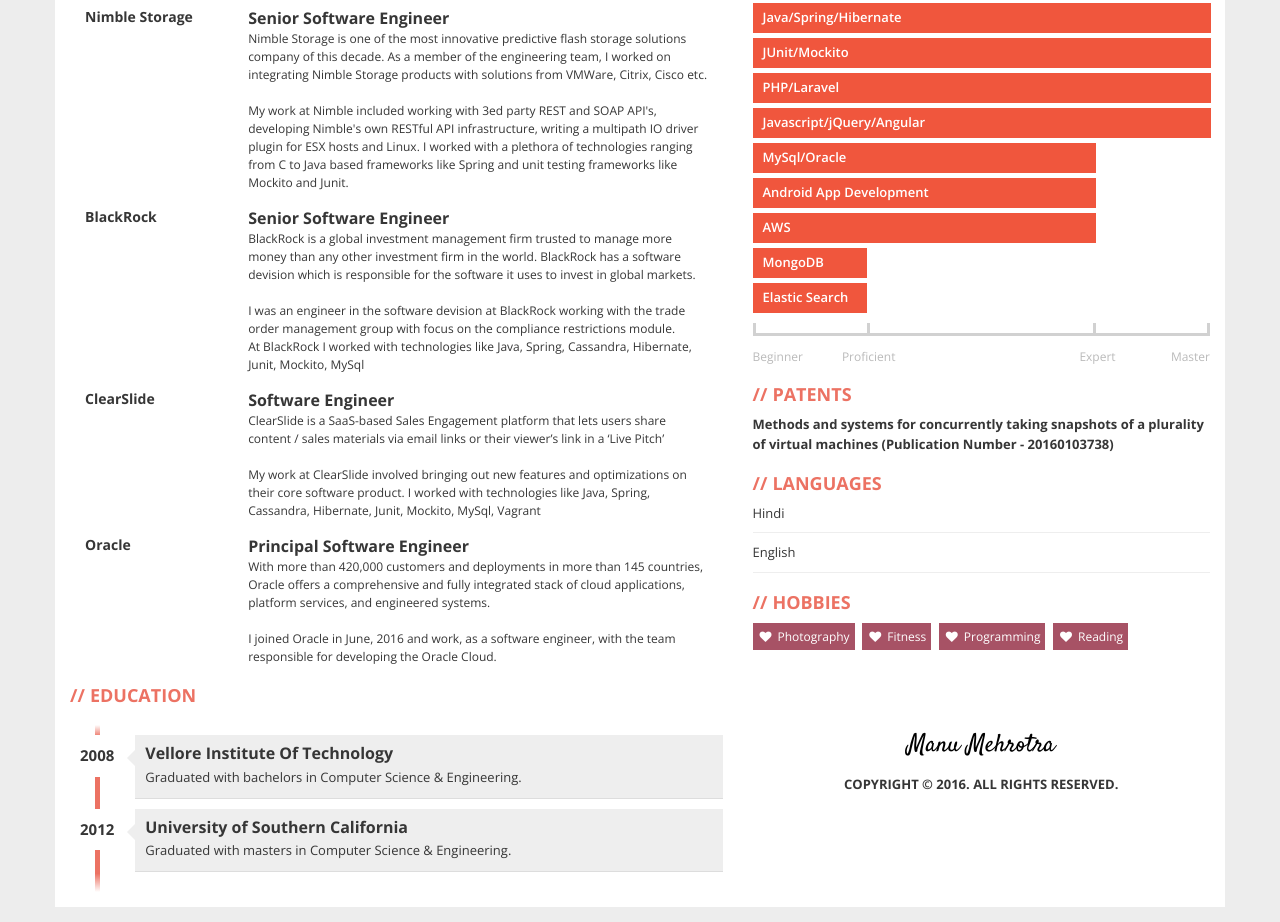
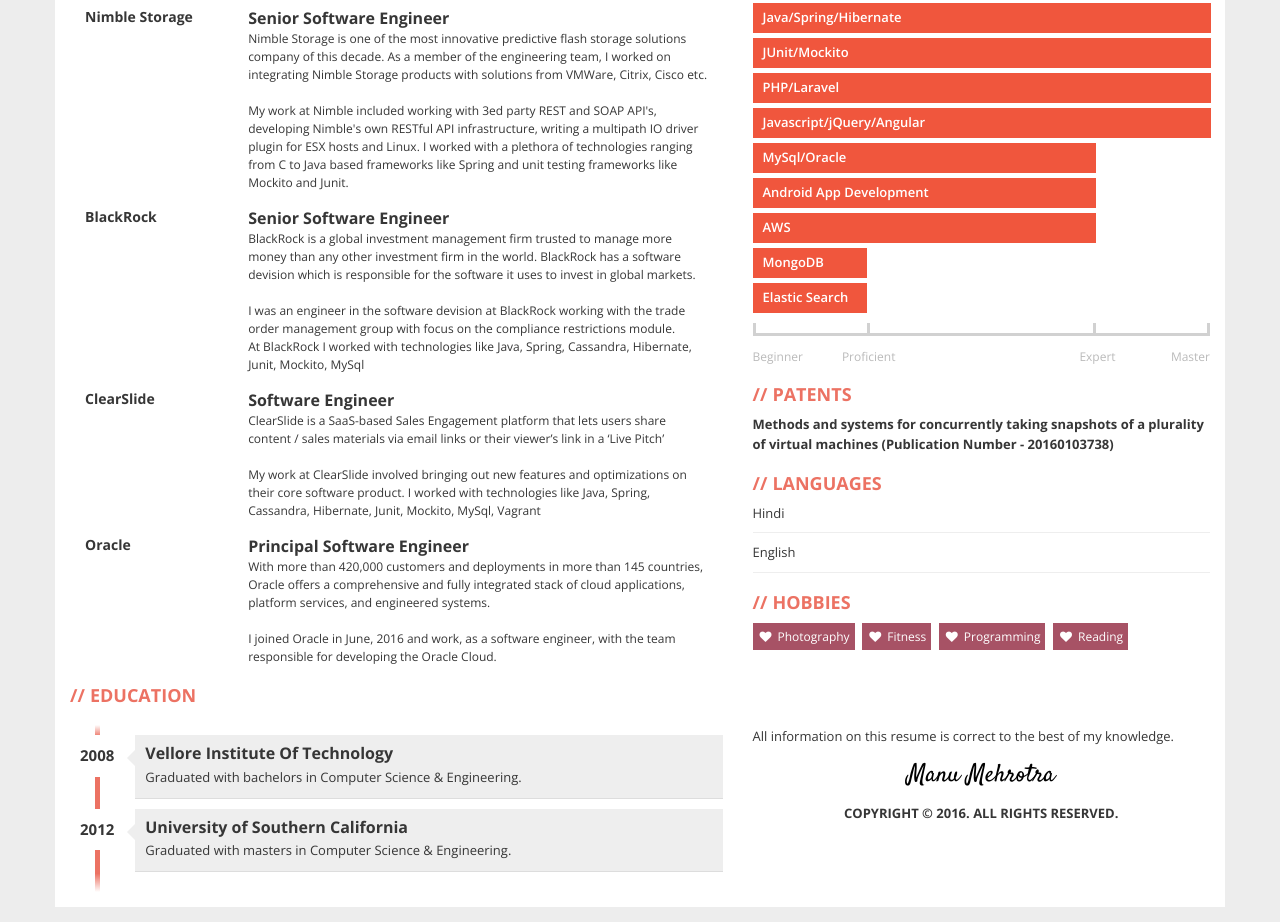
Before and after one commit to manu-ws/manu-ws.github.io, a plain HTML site: page index.html in a window 1280 px wide. Shown: the part 535-1457 px from the top of the page. Drawn offline with nearby package versions, Linux system fonts and the light colour scheme.

Commit message:
second commit

```diff
--- a/index.html
+++ b/index.html
@@ -204,6 +204,7 @@
 
           <div class="box">
             <br /><br /><br /><br />
+	    <p>All information on this resume is correct to the best of my knowledge.</p>
             <p id="signature">Manu Mehrotra</p>
             <p class="copyright">Copyright &copy; 2016. All Rights Reserved.</p>
           </div>
```
